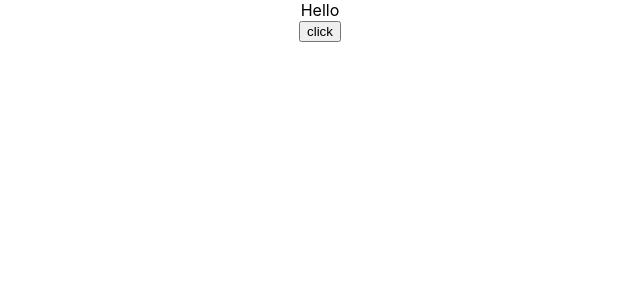
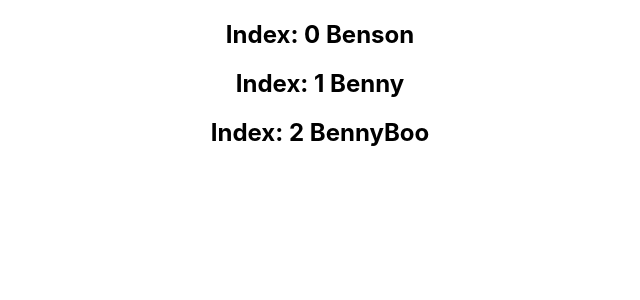
Before and after one commit to bennysonson/ReactDemo, a React (Create React App) app: page / in a window 1280 px wide. Shown: the top 300 px of the page, without its empty margins (320-960 px from the left). Built offline with nearby package versions, Linux system fonts and the light colour scheme.

Commit message:
Indexing

```diff
--- a/src/App.js
+++ b/src/App.js
@@ -7,6 +7,8 @@ import Counter from './components/Counter'
 import FunctionClick from './components/FunctionClick';
 import ClassClick from './components/ClassClick';
 import EventBind from './components/EventBind';
+import UserGreeting from './components/UserGreeting';
+import NameList from './components/NameList';
 
 function App() {
   return (
@@ -19,7 +21,9 @@ function App() {
       {/* <Counter></Counter> */}
       {/* <FunctionClick></FunctionClick>
       <ClassClick></ClassClick> */}
-      <EventBind></EventBind>
+      {/* <EventBind></EventBind> */}
+      {/* <UserGreeting></UserGreeting> */}
+      <NameList></NameList>
     </div>
   );
 }
--- /dev/null
+++ b/src/components/NameList.js
@@ -0,0 +1,31 @@
+import React from 'react'
+import Person from './Person.js'
+
+function NameList() {
+    const names = ['Benson', 'Benny', 'BennyBoo']
+    const people = [
+        {
+            id: 1,
+            name: 'Benson',
+        },
+        {
+            id: 2,
+            name: 'Benny',
+        },
+        {
+            id: 3,
+            name: 'BennyBoo',
+        }
+    ];
+    const personList = people.map(person =>
+        <Person key={person.id} person={person}></Person>
+    );
+    const namesList = names.map((name, index) => <h2 key={index}>Index: {index} {name}</h2>);
+    return (
+        <div>
+            {namesList}
+        </div>
+    )
+}
+
+export default NameList
--- /dev/null
+++ b/src/components/Person.js
@@ -0,0 +1,12 @@
+import React from 'react'
+
+function Person({person}) {
+    return (
+        <div>
+            <p>ID: {person.id}</p>
+            <p>Name: {person.name}</p>
+        </div>
+    )
+}
+
+export default Person
--- /dev/null
+++ b/src/components/UserGreeting.js
@@ -0,0 +1,58 @@
+import React, { Component } from 'react'
+
+class UserGreeting extends Component {
+
+    constructor(props) {
+        super(props);
+
+        this.state = {
+            isLoggedIn: true
+        }
+    }
+
+    render() {
+
+        return (
+            this.state.isLoggedIn ? <div>Welcome Benson</div> : <div>Welcome Guest</div>
+        )
+
+        /* let message;
+        if (this.state.isLoggedIn) {
+            message = <div>
+                Welcome Benson
+            </div>
+        } else {
+            message = <div>
+                Welcome Guest
+            </div>
+        }
+        return <div>{message}</div> */
+
+        /* if (this.state.isLoggedIn) {
+            return (
+                <div>
+                    Welcome Benson
+                </div>
+            )
+        } else {
+            return (
+                <div>
+                    Welcome Guest
+                </div>
+            )
+        } */
+
+        /* return (
+            <div>
+                <div>
+                    Welcome Benson
+                </div>
+                <div>
+                    Welcome Guest
+                </div>
+            </div>
+        ) */
+    }
+}
+
+export default UserGreeting
```
